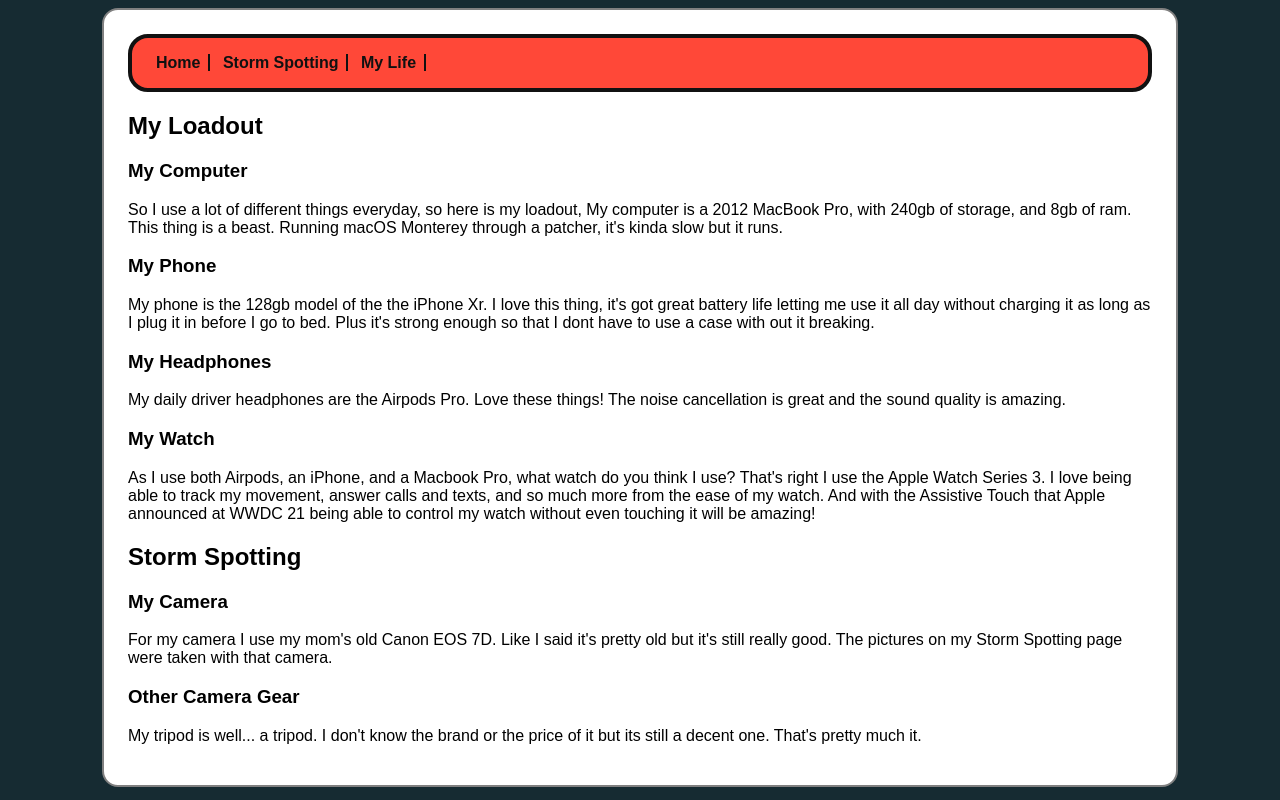
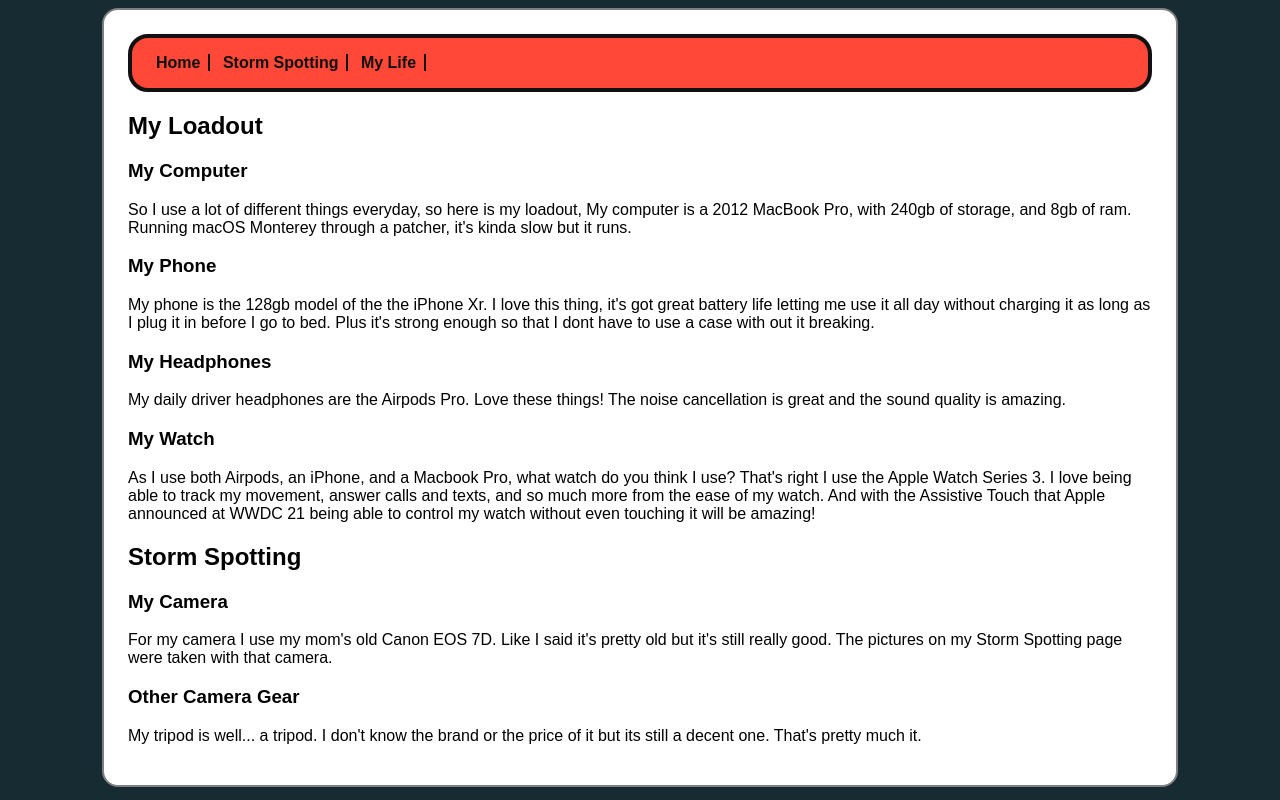
Before and after one commit to owilderman/owilderman.github.io, a plain HTML site: page gear.html in a window 1280 px wide. Drawn offline with Linux system fonts and the light colour scheme.

Commit message:
changing content

```diff
--- a/gear.html
+++ b/gear.html
@@ -15,7 +15,7 @@
   <body>
     <h2>My Loadout</h2>
     <h3>My Computer</h3>
-    <p>So I use a lot of different things everyday, so here is my loadout, My computer is a 2012 MacBook Pro, with 240gb of storage, and 8gb of ram. This thing is a beast.
+    <p>So I use a lot of different things everyday, so here is my loadout, My computer is a 2012 MacBook Pro, with 240gb of storage, and 8gb of ram.
       Running macOS Monterey through a patcher, it's kinda slow but it runs. </p>
     <h3>My Phone</h3>
     <p>My phone is the 128gb model of the the iPhone Xr. I love this thing,
```
